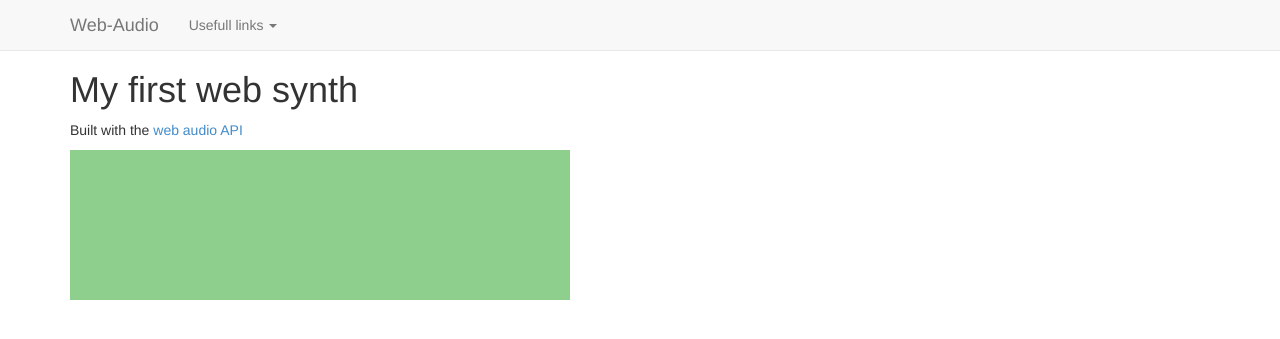
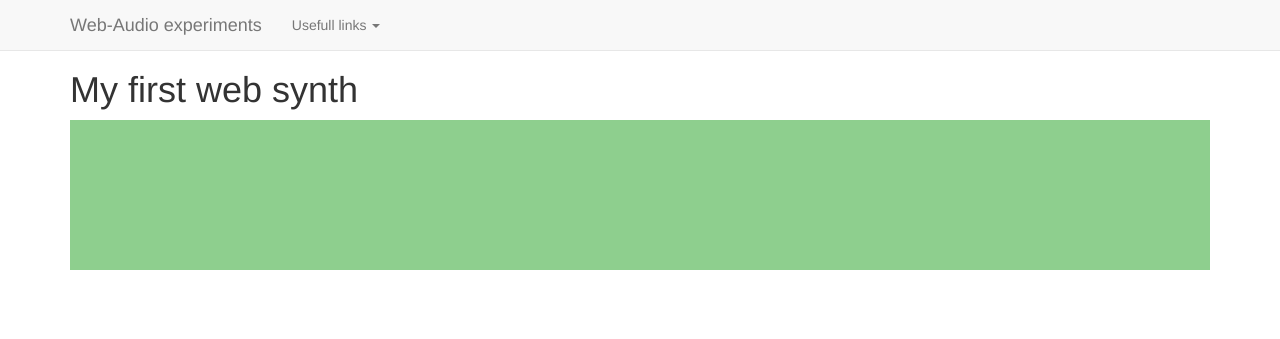
Before and after one commit to Nagasaki45/web-audio, a Django app: page / in a window 1280 px wide. Shown: the top 339 px of the page. Run offline with Django 3.2, Linux system fonts and the light colour scheme; some libraries are stand-ins or nearby versions.

Commit message:
Minor template changes

```diff
--- a/examples/static/examples/js/synth.js
+++ b/examples/static/examples/js/synth.js
@@ -7,7 +7,7 @@ var gui = {}
 function gui_init() {
 
 	var height = 150,
-		width = 500;
+		width = $("#content").width();
 
 	// svg element
 	gui.svg = d3.select(".synth")
--- a/examples/templates/base.html
+++ b/examples/templates/base.html
@@ -4,7 +4,7 @@
 <html>
 <head>
 
-<title>My first web synth</title>
+<title>{% block title %}Web-Audio experiments{% endblock %}</title>
 
 <link rel="stylesheet" type="text/css" href="{% static "css/bootstrap.min.css" %}">
 <link rel="stylesheet" type="text/css" href="{% static "examples/css/style.css" %}">
@@ -21,7 +21,7 @@
 				<span class="icon-bar"></span>
 				<span class="icon-bar"></span>
 			</button>
-			<a class="navbar-brand" href="{% url "examples:index" %}">Web-Audio</a>
+			<a class="navbar-brand" href="{% url "examples:index" %}">Web-Audio experiments</a>
 		</div>
 		<div class="collapse navbar-collapse">
 			<ul class="nav navbar-nav">
@@ -41,7 +41,7 @@
 	</div>
 </div>
 
-<div class="container">
+<div id="content" class="container">
 	{% block content %}
 	{% endblock %}
 </div>
--- a/examples/templates/examples/index.html
+++ b/examples/templates/examples/index.html
@@ -3,7 +3,6 @@
 {% block content %}
 
 <h1>My first web synth</h1>
-<p>Built with the <a href="http://www.w3.org/TR/webaudio/">web audio API</a></p>
 <div class="synth"></div>
 
 {% endblock %}
```
